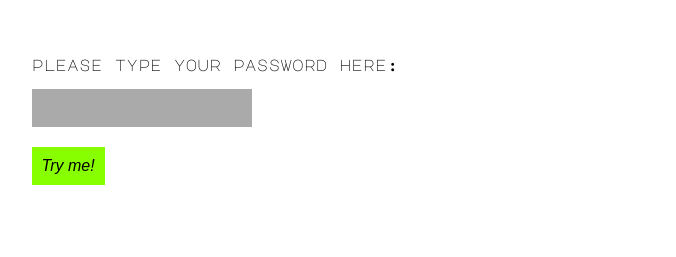
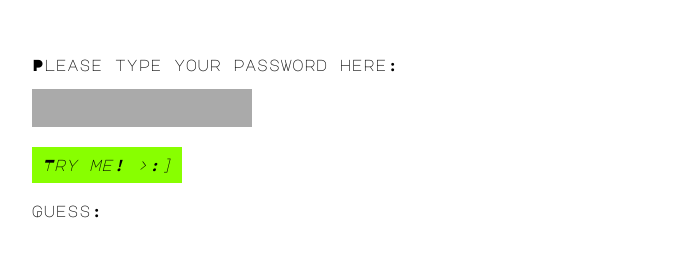
Before and after one commit to RashadSaleh/exercise, a plain HTML site: page index.html in a window 1280 px wide. Shown: the part 135-392 px from the top of the page, without its empty margins (122-798 px from the left). Drawn offline with Linux system fonts and the light colour scheme.

Commit message:
added place for the guess to appear

```diff
--- a/css/main.css
+++ b/css/main.css
@@ -38,12 +38,15 @@ button {
     background-color: black;
     color: white;
     cursor: pointer;
+    font-family: 'Major Mono Display', monospace;
 }
 
 button#try-me {
     background-color: #8f0;
     color: black;
     font-style: italic;
+    display: block;
+    margin-bottom: 20px;
 }
 
 button#try-me:hover {
--- a/index.html
+++ b/index.html
@@ -9,11 +9,13 @@
 
 <body>
     <h1>Can I guess your password?</h1>
-    <p>please type your password here:</p>
+    <p>Please type your password here:</p>
     <input type="password" id="password" name="password" required>
 
     <!-- TODO: maybe use a submit button and a form instead, for semantics and not syntax -->
-    <button id="try-me" type="button">Try me!</button>
+    <button id="try-me" type="button">Try me! >:]</button>
+
+    <span>Guess:</span> <span id="guess"></span>
 
     <script src="js/main.js"></script>
 </body>
```
